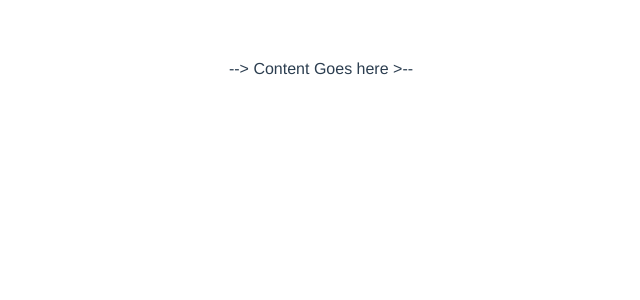
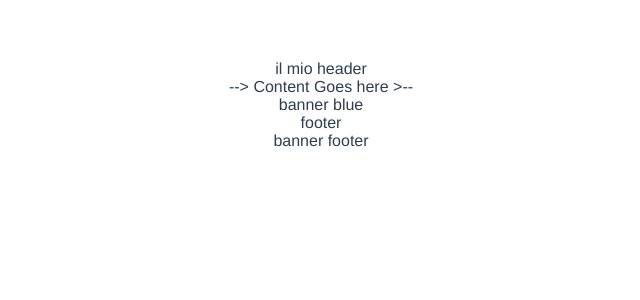
Before and after one commit to meta-ela/vue-dc-comics, a Vue app: page / in a window 1280 px wide. Shown: the top 300 px of the page, without its empty margins (319-959 px from the left). Built offline with nearby package versions, Linux system fonts and the light colour scheme.

Commit message:
Adds basic tag for components

```diff
--- a/src/components/BannerBlue.vue
+++ b/src/components/BannerBlue.vue
@@ -0,0 +1,24 @@
+<!-- dove andrà tutto l'HTML riguardante il BannerBlue della pagina -->
+<template>
+<!-- deve SEMPRE contenere un div all'interno del template
+    dentro andrà TUTTO l'HTML da scrivere -->
+    <div>
+        banner blue
+    </div>
+</template>
+
+
+<!-- dove andrà tutto il JS riguardante il BannerBlue della pagina -->
+<script>
+// di prassi aggiungere export default
+// con chiave name: valore "stesso nome del componente"
+export default {
+    name: "BannerBlue",
+};
+</script>
+
+
+<!-- dove andrà tutto lo styling riguardante il BannerBlue della pagina -->
+<style>
+
+</style>
--- a/src/components/BannerFooter.vue
+++ b/src/components/BannerFooter.vue
@@ -0,0 +1,24 @@
+<!-- dove andrà tutto l'HTML riguardante il BannerFooter della pagina -->
+<template>
+<!-- deve SEMPRE contenere un div all'interno del template
+    dentro andrà TUTTO l'HTML da scrivere -->
+    <div>
+        banner footer
+    </div>
+</template>
+
+
+<!-- dove andrà tutto il JS riguardante il BannerFooter della pagina -->
+<script>
+// di prassi aggiungere export default
+// con chiave name: valore "stesso nome del componente"
+export default {
+    name: "BannerFooter",
+};
+</script>
+
+
+<!-- dove andrà tutto lo styling riguardante il BannerFooter della pagina -->
+<style>
+
+</style>
--- a/src/components/TheFooter.vue
+++ b/src/components/TheFooter.vue
@@ -0,0 +1,24 @@
+<!-- dove andrà tutto l'HTML riguardante il footer della pagina -->
+<template>
+<!-- deve SEMPRE contenere un div all'interno del template
+    dentro andrà TUTTO l'HTML da scrivere -->
+    <div>
+        footer
+    </div>
+</template>
+
+
+<!-- dove andrà tutto il JS riguardante il footer della pagina -->
+<script>
+// di prassi aggiungere export default
+// con chiave name: valore "stesso nome del componente"
+export default {
+    name: "TheFooter",
+};
+</script>
+
+
+<!-- dove andrà tutto lo styling riguardante il footer della pagina -->
+<style>
+
+</style>
--- a/src/components/TheHeader.vue
+++ b/src/components/TheHeader.vue
@@ -0,0 +1,24 @@
+<!-- dove andrà tutto l'HTML riguardante l'header della pagina -->
+<template>
+<!-- deve SEMPRE contenere un div all'interno del template
+    dentro andrà TUTTO l'HTML da scrivere -->
+    <div>
+        il mio header
+    </div>
+</template>
+
+
+<!-- dove andrà tutto il JS riguardante l'header della pagina -->
+<script>
+// di prassi aggiungere export default
+// con chiave name: valore "stesso nome del componente"
+export default {
+    name: "TheHeader",
+};
+</script>
+
+
+<!-- dove andrà tutto lo styling riguardante l'header della pagina -->
+<style>
+
+</style>
```
